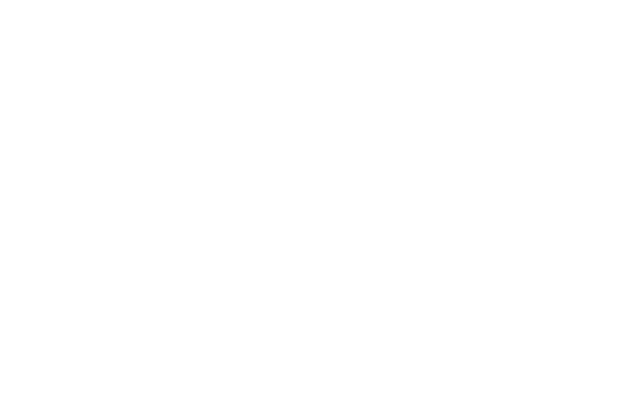
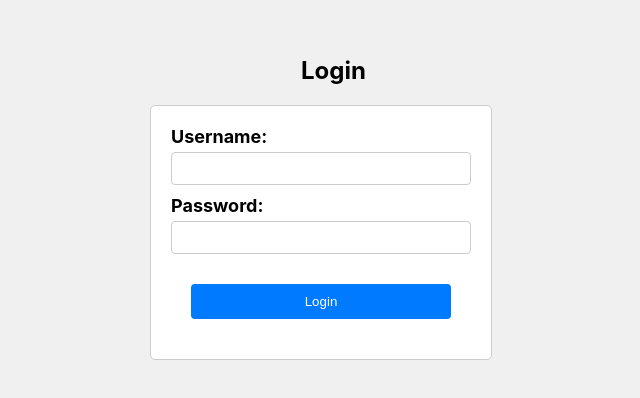
Before and after one commit to bronivichok1/my-calendar-app, a React (Create React App) app: page /auth in a window 1280 px wide. Before the commit this address had no page. Shown: the part 202-600 px from the top of the page, without its empty margins (319-959 px from the left). Built offline with nearby package versions, Linux system fonts and the light colour scheme; no server answers.

Commit message:
dev 0.2.6 + auth, check auth

```diff
--- a/src/App.jsx
+++ b/src/App.jsx
@@ -35,6 +35,20 @@
   const PATH = process.env.REACT_APP_API_URL;
 
   useEffect(() => {
+
+    const user = JSON.parse(localStorage.getItem('user'));
+
+    if (!user) {
+        window.location.href = '/auth';
+        return;
+    }
+
+    const nameParts = user.name.split(' ');
+    const lastName = nameParts[0];
+    const initials = nameParts.slice(1).map(part => part.charAt(0) + '.').join('');
+
+    setEventName(`${lastName} ${initials}`);
+
     const fetchEvents = async () => {
       try {
         const response = await fetch(`${PATH}/schedule/room/${number}`);
@@ -46,6 +60,7 @@
           number:parseInt(number,10),
           name: event.name,
           title: event.title,
+          titleorg: event.titleorg,
           start: new Date(event.start),
           end: new Date(event.end),
           id: event.id,
@@ -75,10 +90,19 @@
   }, [number, check]);
 
   const handleAddEvent = async () => {
+    const user = JSON.parse(localStorage.getItem('user'));
+    const titleOrg = user ? user.title : '';
     const start = new Date(eventStart);
     const end = new Date(eventEnd);
     const num = parseInt(number, 10);
-    const newEvent = { number: num, name: eventName, title: eventTitle, start, end };
+
+    const newEvent = {
+      number: num,
+      name: eventName,
+      title: eventTitle,
+      titleorg: titleOrg,
+      start,
+      end };
 
     const conflictingEvent = events.find(event =>
       (start < event.end && end > event.start)
@@ -117,7 +141,6 @@
     }
 
     setEventTitle('');
-    setEventName('');
     setEventStart('');
     setEventEnd('');
   };
--- /dev/null
+++ b/src/Auth.jsx
@@ -0,0 +1,75 @@
+import React, { useState } from 'react';
+import './index.css';
+
+const Auth = () => {
+    const [username, setUsername] = useState('');
+    const [password, setPassword] = useState('');
+    const [error, setError] = useState('');
+
+    const apiUrl = process.env.REACT_APP_API_URL;
+    const loginUrl = `${apiUrl}/auth/login`; // Define the full login URL
+    const roomListUrl = '/rooms';
+
+    const handleSubmit = async (event) => {
+        event.preventDefault();
+
+        try {
+            const response = await fetch(loginUrl, { // Use the defined loginUrl
+                method: 'POST',
+                headers: {
+                    'Content-Type': 'application/json',
+                },
+                body: JSON.stringify({ username, password }),
+            });
+
+            if (!response.ok) {
+                const errorData = await response.json();
+                const errorMessage = errorData.message || 'Invalid credentials';
+                setError(`Login failed: ${errorMessage}`); // More informative error
+                return;
+            }
+
+            const userData = await response.json();
+            console.log('Login successful:', userData);
+
+            localStorage.setItem('user', JSON.stringify(userData.user));
+
+            window.location.href = roomListUrl;
+        } catch (err) {
+            console.error('Login error:', err);
+            setError('Failed to connect to the server.');
+        }
+    };
+
+    return (
+        <div className="auth-container">
+            <h2>Login</h2>
+            {error && <div className="error-message">{error}</div>}
+            <form onSubmit={handleSubmit} className="auth-form">
+                <div className="form-group">
+                    <label htmlFor="username">Username:</label>
+                    <input
+                        type="text"
+                        id="username"
+                        value={username}
+                        onChange={(e) => setUsername(e.target.value)}
+                        required
+                    />
+                </div>
+                <div className="form-group">
+                    <label htmlFor="password">Password:</label>
+                    <input
+                        type="password"
+                        id="password"
+                        value={password}
+                        onChange={(e) => setPassword(e.target.value)}
+                        required
+                    />
+                </div>
+                <button type="submit">Login</button>
+            </form>
+        </div>
+    );
+};
+
+export default Auth;
--- a/src/RoomsList.jsx
+++ b/src/RoomsList.jsx
@@ -1,5 +1,6 @@
-import React from 'react';
+import React, { useEffect } from 'react';
 import './index.css';
+
 
 const RoomButton = ({ roomNumber, redirectUrl }) => {
   const handleClick = () => {
@@ -25,6 +26,15 @@
     ));
   };
 
+  useEffect(() => {
+
+    const user = JSON.parse(localStorage.getItem('user'));
+    if (!user) {
+      window.location.href = '/auth';
+      return;
+    }
+  },[])
+
   return (
     <div className="App">
       <div className="rooms-grid">
--- a/src/index.css
+++ b/src/index.css
@@ -5,6 +5,11 @@
     sans-serif;
   -webkit-font-smoothing: antialiased;
   -moz-osx-font-smoothing: grayscale;
+}
+
+label{
+  font-weight: 700;
+  font-size: 18px;
 }
 
 code {
@@ -91,6 +96,8 @@
 .btn-14 {
   background: rgba(188, 190, 188, 0.596);
   z-index: 1;
+  font-size: 18px;
+  font-weight: 700;
 }
 .btn-14:after {
   position: absolute;
@@ -101,8 +108,8 @@
   left: 0;
   z-index: -1;
   border-radius: 5px;
-  background-color: rgba(57, 194, 75, 0.863);
-  background-image: linear-gradient(315deg, #32c045 0%, #38f361 74%);
+  background-color: rgba(50, 212, 163, 0.863);
+  background-image: linear-gradient(315deg, #1de498 0%, #2ee7bf 74%);
    box-shadow:inset 2px 2px 2px 0px rgba(255,255,255,.5);
   transition: all 0.3s ease;
 }
@@ -272,3 +279,68 @@
 .delete-button:hover {
   background: rgba(255, 0, 0, 0.9); /* Яркий красный при наведении */
 }
+
+.auth-container {
+  display: flex;
+  flex-direction: column;
+  align-items: center;
+  justify-content: center;
+  height: 100vh;
+  background-color: #f0f0f0;
+ }
+
+
+ .auth-form {
+  display: flex;
+  flex-direction: column;
+  padding: 20px;
+  border: 1px solid #ccc;
+  border-radius: 5px;
+  background-color: #fff;
+  width: 300px;
+ }
+
+
+ .form-group {
+  display: flex;
+  flex-direction: column;
+  margin-bottom: 10px;
+ }
+
+
+ .form-group label {
+  margin-bottom: 5px;
+  font-weight: bold;
+ }
+
+
+ .form-group input {
+  padding: 8px;
+  border: 1px solid #ccc;
+  border-radius: 4px;
+ }
+
+
+ .auth-form button {
+  padding: 10px;
+  background-color: #007bff;
+  color: white;
+  border: none;
+  border-radius: 4px;
+  cursor: pointer;
+ }
+
+
+ .auth-form button:hover {
+  background-color: #0056b3;
+ }
+
+
+ .error-message {
+  color: red;
+  margin-bottom: 10px;
+  padding: 10px;
+  border: 1px solid red;
+  background-color: #ffe6e6;
+  border-radius: 4px;
+ }
--- a/src/index.jsx
+++ b/src/index.jsx
@@ -4,6 +4,7 @@
 import './index.css';
 import App from './App';
 import RoomsList from './RoomsList'
+import Auth from './Auth'
 
 const root = ReactDOM.createRoot(document.getElementById('root'));
 
@@ -12,6 +13,7 @@
     <Routes>
     <Route path="/" element={<App />}/>
     <Route path="/rooms" element={<RoomsList />}/>
+    <Route path="/auth" element={<Auth />}/>
     </Routes>
     </BrowserRouter>
 );
```
